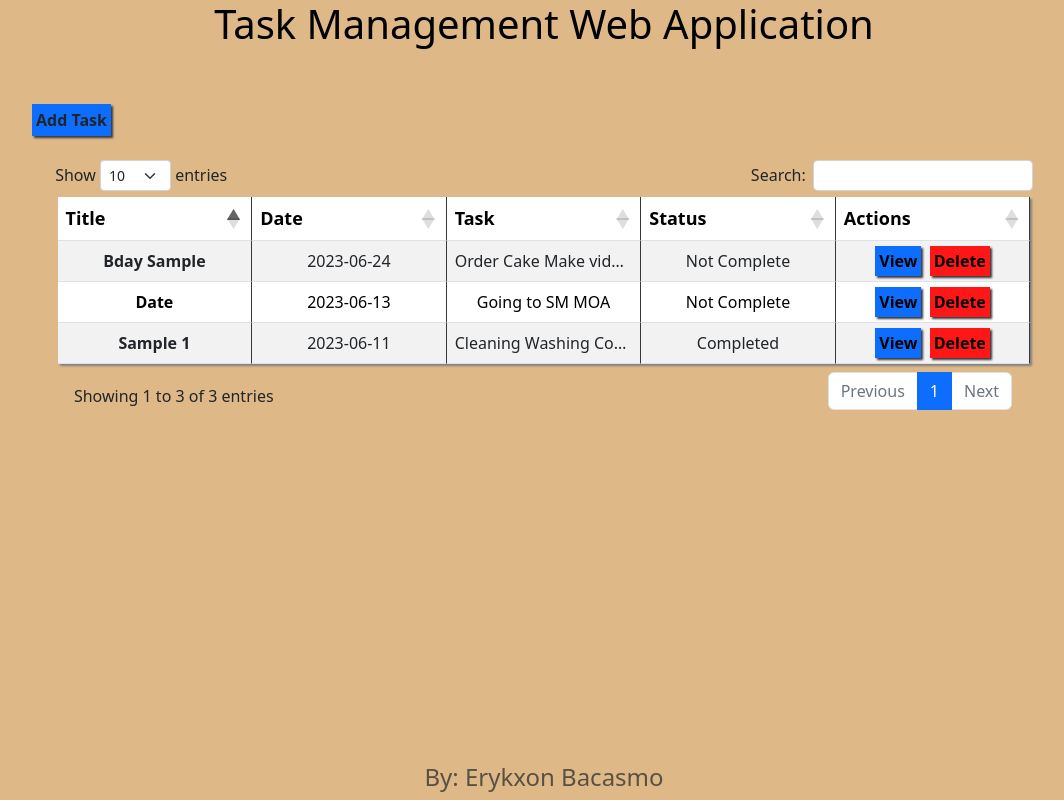
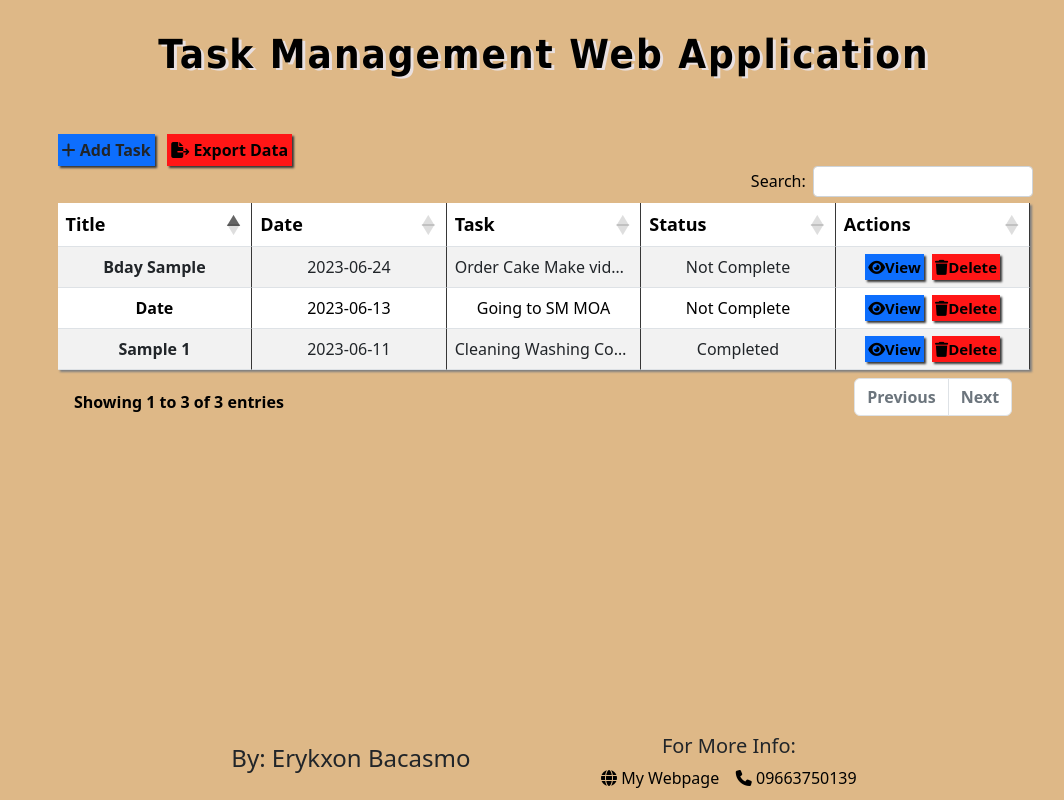
Before and after one commit to erykxon-bacasmo/task_management_web_app, a PHP site: page / in a window 1280 px wide. Shown: the whole page, without its empty margins (96-1160 px from the left). Run offline with PHP 8.4, Linux system fonts and the light colour scheme; data comes from the database, SQL or seed files in the repository; some libraries are stand-ins or nearby versions.

Commit message:
I add some syntax here and modify

```diff
--- a/index.php
+++ b/index.php
@@ -14,6 +14,7 @@ if(isset($_POST['add'])){
     $sql = "INSERT INTO task_data(`title`, `date`, `todo`, `stats`) VALUES('$title', '$date', '$todo', 'Not Complete')";
     $conn->query($sql);
 
+    // header("location: index.php");
     echo"<script>alert('Add Successfully')</script>";
     echo"<script>window.location='index.php'</script>";
 
@@ -30,10 +31,13 @@ if(isset($_POST['add'])){
     <link rel="stylesheet" href="stylesheet.css">
     <link rel="stylesheet" href="https://cdnjs.cloudflare.com/ajax/libs/twitter-bootstrap/5.2.0/css/bootstrap.min.css">
     <link rel="stylesheet" href="https://cdn.datatables.net/1.13.4/css/dataTables.bootstrap5.min.css">
+    <link rel="stylesheet" href="https://cdnjs.cloudflare.com/ajax/libs/font-awesome/6.4.0/css/all.min.css" integrity="sha512-iecdLmaskl7CVkqkXNQ/ZH/XLlvWZOJyj7Yy7tcenmpD1ypASozpmT/E0iPtmFIB46ZmdtAc9eNBvH0H/ZpiBw==" crossorigin="anonymous" referrerpolicy="no-referrer" />
+    <link rel='stylesheet' href='https://cdn.jsdelivr.net/npm/sweetalert2@7.12.15/dist/sweetalert2.min.css'></link>
 </head>
 <body class="body">
-    <h1>Task Management Web Application</h1><br><br>
-    <button class="addBtn" id="addBtn-modal">Add Task</button><br><br>
+    <h1 class="title">Task Management Web Application</h1><br><br>
+    <button class="addBtn" id="addBtn-modal"><i class="fa fa-plus"></i> Add Task </button>&nbsp;&nbsp;
+    <a href="export.php" type="button" class="expBtn"><i class="fa fa-file-export"></i> Export Data </a>&nbsp;
     <!-- Add task pop-up -->
     <div class="modal" id="modal">
         <div class="add-content">
@@ -45,14 +49,13 @@ if(isset($_POST['add'])){
                 <input type="date" name="date" required><br><br>
                 <Label>Task:</Label>
                 <textarea name="todo" required></textarea><br><br>
-                <button type="submit" name="add">Add</button>
+                <button type="submit" name="add"><i class="fa fa-plus"></i> Add </button>
                 <button id="cancel">Cancel</button>
             </form>
         </div>
     </div>
-
     <!-- data table -->
-    <table id="example" class="table table-striped" style="width:80%; margin: auto;">
+    <table id="example" class="table table-striped" style="width:80%; height:50%; margin: auto;">
         <thead>
             <tr>
                 <th>Title</th>
@@ -70,10 +73,10 @@ if(isset($_POST['add'])){
                         <td><span><?php echo $rows['title']?></span></td>
                         <td><span><?php echo $rows['date']?></span></td>
                         <td><span><?php echo $rows['todo']?></span></td>
-                        <td><span><?php echo $rows['stats']?></td>
+                        <td><span><?php echo $rows['stats']?></span></td>
                         <td>
-                            <a href="view.php?id= <?php echo $rows['id']?>">View</a>&nbsp;
-                            <a href="delete.php?id= <?php echo $rows['id']?>">Delete</a>
+                            <a href="view.php?id= <?php echo $rows['id']?>"><i class="fa fa-eye"></i>View</a>&nbsp;
+                            <a href="delete.php?id= <?php echo $rows['id']?>"><i class="fa fa-trash"></i>Delete</a>
 
                         </td>
                     </tr>
@@ -83,15 +86,20 @@ if(isset($_POST['add'])){
                 <?php }
                 ?>
         </tbody>
-    </table>
-
-    <!-- footer -->
-    <footer>
-        <h4>By: Erykxon Bacasmo</h4>
-    </footer>
+    </table><br><br>
+    <script src="https://cdn.jsdelivr.net/npm/sweetalert2@7.12.15/dist/sweetalert2.all.min.js"></script>
     <script src="https://code.jquery.com/jquery-3.5.1.js"></script>
     <script src="https://cdn.datatables.net/1.13.4/js/jquery.dataTables.min.js"></script>
     <script src="https://cdn.datatables.net/1.13.4/js/dataTables.bootstrap5.min.js"></script>
     <script src="script.js"></script>
 </body>
+    <!-- footer -->
+    <footer>
+        <h4>By: Erykxon Bacasmo</h4>
+        <div class="contact">
+            <h5>For More Info:</h5>
+            <a href="https://erykxon-bacasmo.github.io/my_Portfolio/"><i class="fa fa-globe" aria-hidden="true"></i>&nbsp;My Webpage</a>&nbsp; &nbsp;
+            <p><i class="fa-solid fa-phone"></i>&nbsp;09663750139</p>
+        </div>
+    </footer>
 </html>
--- a/script.js
+++ b/script.js
@@ -1,6 +1,14 @@
 $(document).ready(function () {
-    $('#example').DataTable();
+    $('#example').DataTable({
+        lengthMenu: [
+            [5, 10, -1],
+            [5, 10, 'All'],
+        ],
+        pagingType: 'simple'
+    });
 });
+
+
 
 // add popup modal function
 var addBtn = document.getElementById("addBtn-modal");
--- a/stylesheet.css
+++ b/stylesheet.css
@@ -5,9 +5,16 @@ body {
     background-color: burlywood;
 }
 
-h1 {
+.title {
+    /* border: 1px solid green; */
+    position: relative;
+    padding-top: 30px;
     text-align: center;
     color: black;
+    font-weight: bolder;
+    font-family: Tahoma;
+    letter-spacing: 2px;
+    text-shadow: 3px 2px rgb(233, 224, 224);
 }
 
 button {
@@ -21,15 +28,32 @@ button:hover {
 
 /* Add Button CSS */
 .addBtn {
-    margin-inline-start: 10%;
+    margin-inline-start: 12%;
     box-shadow: 2px 2px 2px rgb(56, 56, 56);
     padding: 4px;
     font-weight: bold;
     background-color: #0D6EFD;
 }
 
+
+/* Export Button CSS */
+.expBtn {
+    box-shadow: 2px 2px 2px rgb(56, 56, 56);
+    padding: 4px;
+    font-weight: bold;
+    text-align: center;
+    text-decoration: none;
+    color: black;
+    background-color: rgb(255, 22, 22);
+}
+
+.expBtn:hover {
+    color: white;
+}
+
+
 /* data table Css */
-table {
+.table {
     /* border: 1px solid black; */
     box-shadow: 2px 2px 2px gray;
     text-align: center;
@@ -69,8 +93,9 @@ td a {
     text-decoration: none;
     color: black;
     box-shadow: 2px 2px 2px rgb(56, 56, 56);
-    padding: 4px;
+    padding: 3px;
     font-weight: bold;
+    font-size: 15px;
     text-align: center;
     background-color: #0D6EFD;
 }
@@ -98,7 +123,7 @@ td a:hover{
 }
 
 .delete-content {
-    border-radius: 10px;
+    border-radius: 20px;
     margin: 15% auto;
     padding: 15px;
     width: 35%;
@@ -127,17 +152,19 @@ td a:hover{
 
 /* Modifying bootstrap table */
 .dataTables_wrapper {
-    /* border: 1px solid red; */
+    margin-block-start: -100%;
     margin: auto;
     width: 95%;
 }
 
 .dataTables_length, .dataTables_info, .dataTables_filter, ul.pagination  {
     width: 80%;
+    color: black;
+    font-weight: bold;
 }
 
 .dataTables_length {
-    margin-inline-start: 20%;
+    display: none;
 }
 
 .dataTables_info {
@@ -198,10 +225,14 @@ h2 {
 
 .add-content > form > input, .add-content > form > textarea {
     /* border: 1px solid red; */
+    border: 0.5px solid black;
     display: flex;
     margin-inline-start: 33%;
     margin-top: -22px;
     width: 40%;
+    font-size: 18px;
+    font-weight: bold;
+    background-color: rgba(128, 128, 128, 0.098);
 }
 
 
@@ -226,7 +257,6 @@ h2 {
     height: 35em;
     background-color: white;
     box-shadow: 2px 2px 2px gray;
-    overflow: scroll;
 
 }
 
@@ -265,15 +295,35 @@ h2 {
     background-color: rgb(0, 198, 89);
 }
 
-
-
 /* footer */
 footer {
     /* border: 1px solid yellow; */
-    position: absolute;
+    position: fixed;
+    display: flex;
+    align-items: center;
+    justify-content: space-around;
+    width: 100%;
     bottom: 0;
     left: 0;
-    width: 100%;
-    opacity: 70%;
+    padding: 10px;
     text-align: center;
+    background-color: burlywood;
 }
+
+footer > h4{
+    /* border: 1px solid white; */
+    margin-inline-start: 20%;
+}
+footer > .contact {
+    margin-inline-end: 20%;
+}
+
+.contact > a, .contact > p {
+    display: inline;
+    text-decoration: none;
+    color: black;
+}
+
+.contact > a:hover {
+    color: white;
+}
```
Also changed, not shown: delete.php (+19 -12 lines), export.php (added, +50 -0 lines), status.php (deleted, +0 -12 lines), view.php (+20 -12 lines).
